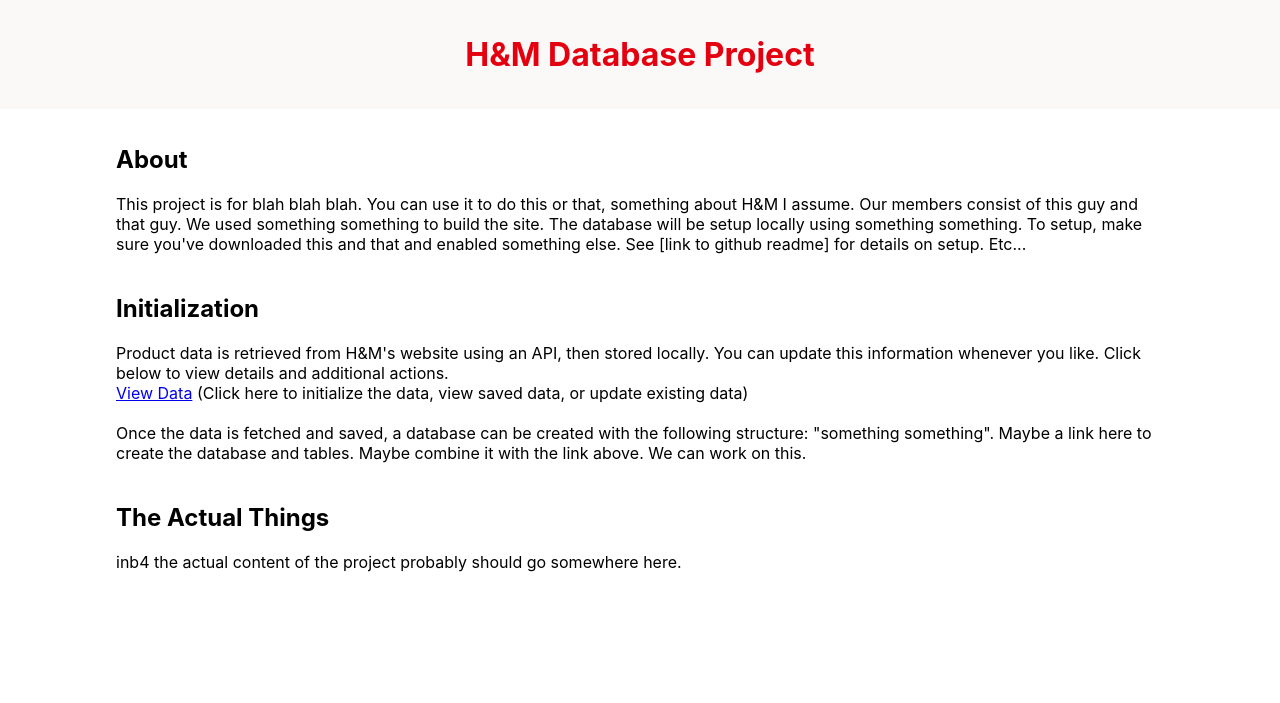
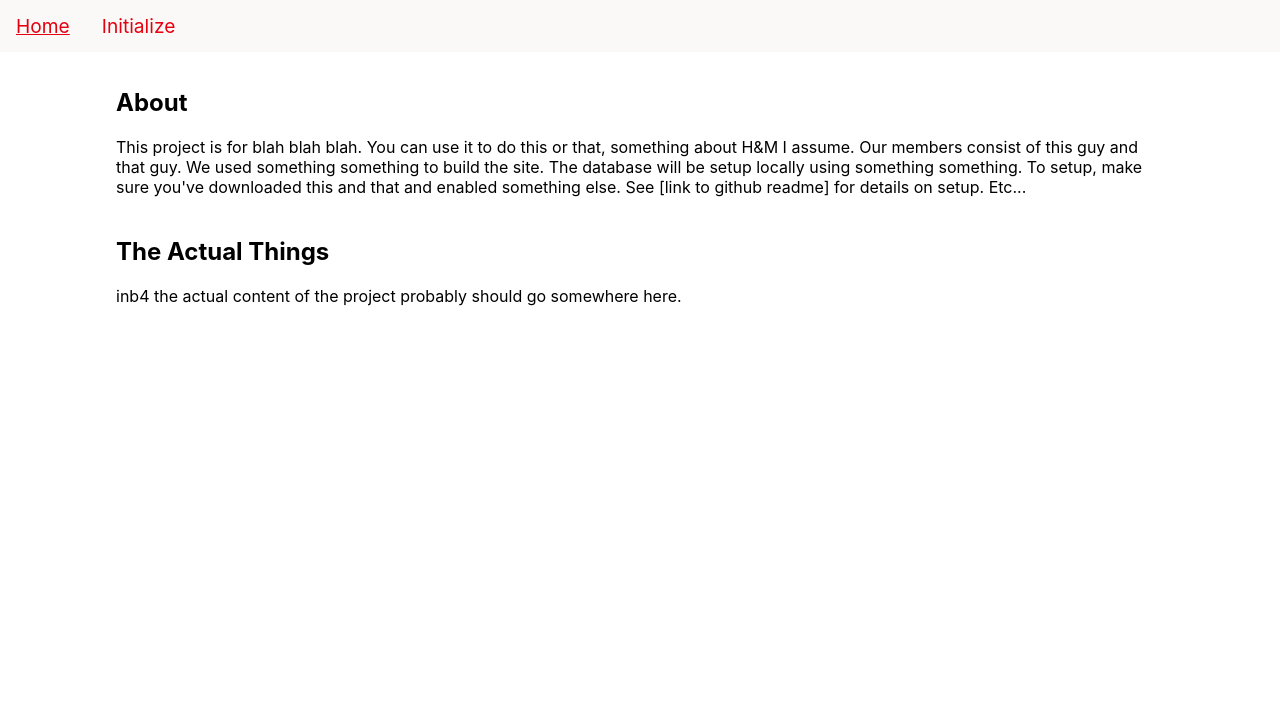
Before and after one commit to zhenange178/CS-338, a PHP site: page / in a window 1280 px wide. Shown: the top 703 px of the page. Run offline with PHP 8.4, Linux system fonts and the light colour scheme.

Commit message:
change initialize page a bit

```diff
--- a/includes/header.php
+++ b/includes/header.php
@@ -6,9 +6,11 @@
     <link rel="stylesheet" type="text/css" href="styles/global.css">
 </head>
 <body>
-    <div class="header">
-        <h1>
-            <p><a href="/" class="button" style="color: #E50010; text-decoration: none; transition: color 0.3s;">H&M Database Project</a> <br/></p>
-        </h1>
+    <header class="header-nav">
+        <ul>
+            <li><a href="/">Home</a></li>
+            <li><a href="/initialize.php">Initialize</a></li>
+        </ul>
+    </header>
     </div>
     <div class="content">
--- a/index.php
+++ b/index.php
@@ -5,13 +5,6 @@
         This project is for blah blah blah. You can use it to do this or that, something about H&M I assume. Our members consist of this guy and that guy. We used something something to build the site. The database will be setup locally using something something. To setup, make sure you've downloaded this and that and enabled something else. See [link to github readme] for details on setup. Etc...
     </div>
     <div>
-        <br/><h2>Initialization</h2>
-        Product data is retrieved from H&M's website using an API, then stored locally. You can update this information whenever you like. Click below to view details and additional actions.
-        <br/>
-        <a href="data.php" class="button">View Data</a> (Click here to initialize the data, view saved data, or update existing data) <br/><br/>
-        Once the data is fetched and saved, a database can be created with the following structure: "something something". Maybe a link here to create the database and tables. Maybe combine it with the link above. We can work on this.
-    </div>
-    <div>
         <br/><h2>The Actual Things</h2>
         inb4 the actual content of the project probably should go somewhere here.<br/>
     </div>
--- a/styles/global.css
+++ b/styles/global.css
@@ -21,27 +21,55 @@ body {
     margin-right: auto;
 }
 
-.container {
-    height: 100vh;
+.rowcontainer {
     width: 100%;
     display: flex;
-    flex-direction: column;
+    flex-direction: row;
 }
 
-.header {
-    width: 100%;
-    justify-content: center;
-    padding: 0.2rem 0.5rem;
+.header-nav ul {
+    list-style-type: none;
+    margin: 0;
+    padding: 0;
+    overflow: hidden;
     background-color: #faf9f8;
-    font-weight: bold;
-    text-align: center;
+    font-size: 1.2em;
   }
 
-  .footer {
+  .header-nav li {
+    float: left;
+  }
+
+  .header-nav li a {
+    display: block;
+    color: #E50010;
+    text-align: center;
+    padding: 14px 16px;
+    text-decoration: none;
+  }
+
+  .header-nav li a:hover {
+    text-decoration: underline;
+  }
+
+.footer {
     width: 100%;
     justify-content: center;
     padding: 0.5rem 1rem;
     background-color: #faf9f8;
     margin-top: auto;
     text-align: center;
-  }
+}
+
+.centerbutton {
+  margin: 0 auto;
+  width: 25%;
+  background-color: #faf9f8;
+  border: 2px solid #E50010;
+  border-radius: 12px;
+  color: #E50010;
+  padding: 8px 16px;
+  text-align: center;
+  text-decoration: none;
+  font-size: 16px;
+}
```
Also changed, not shown: initialize.php (+21 -73 lines).
